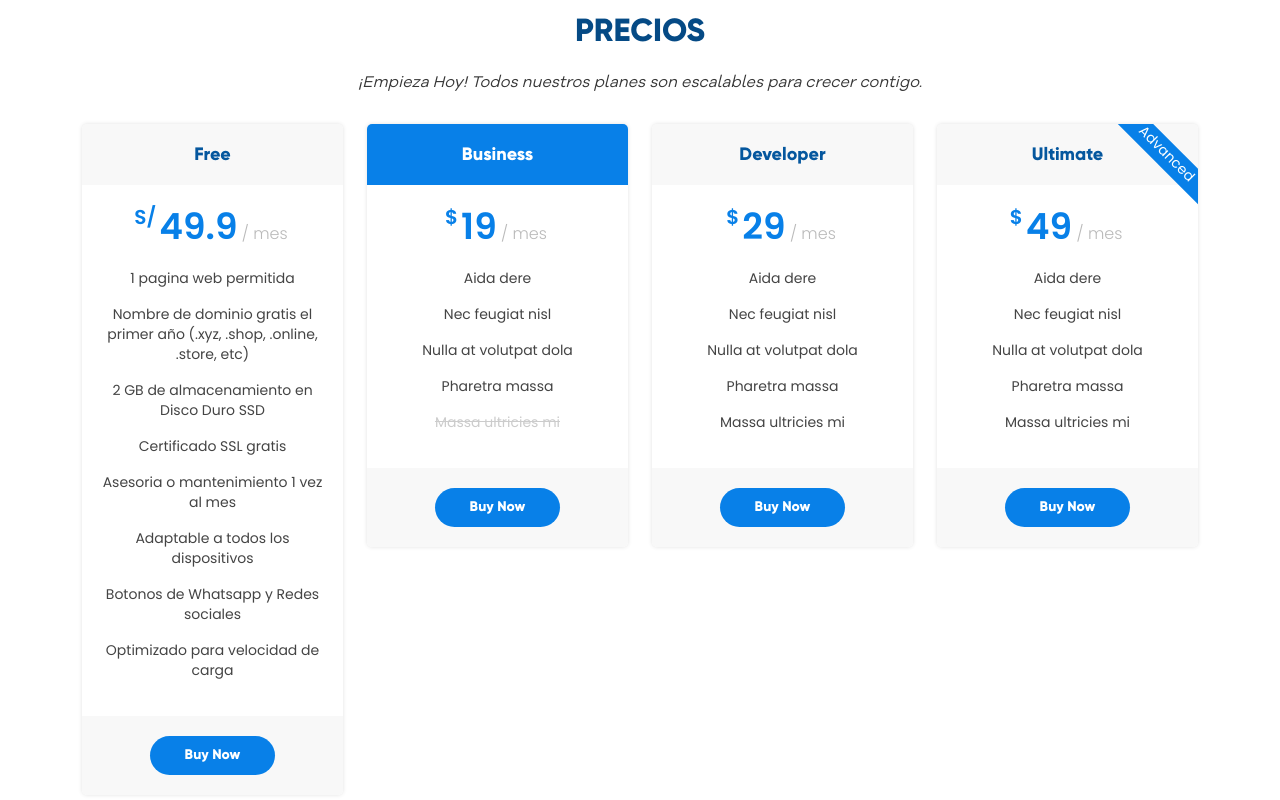
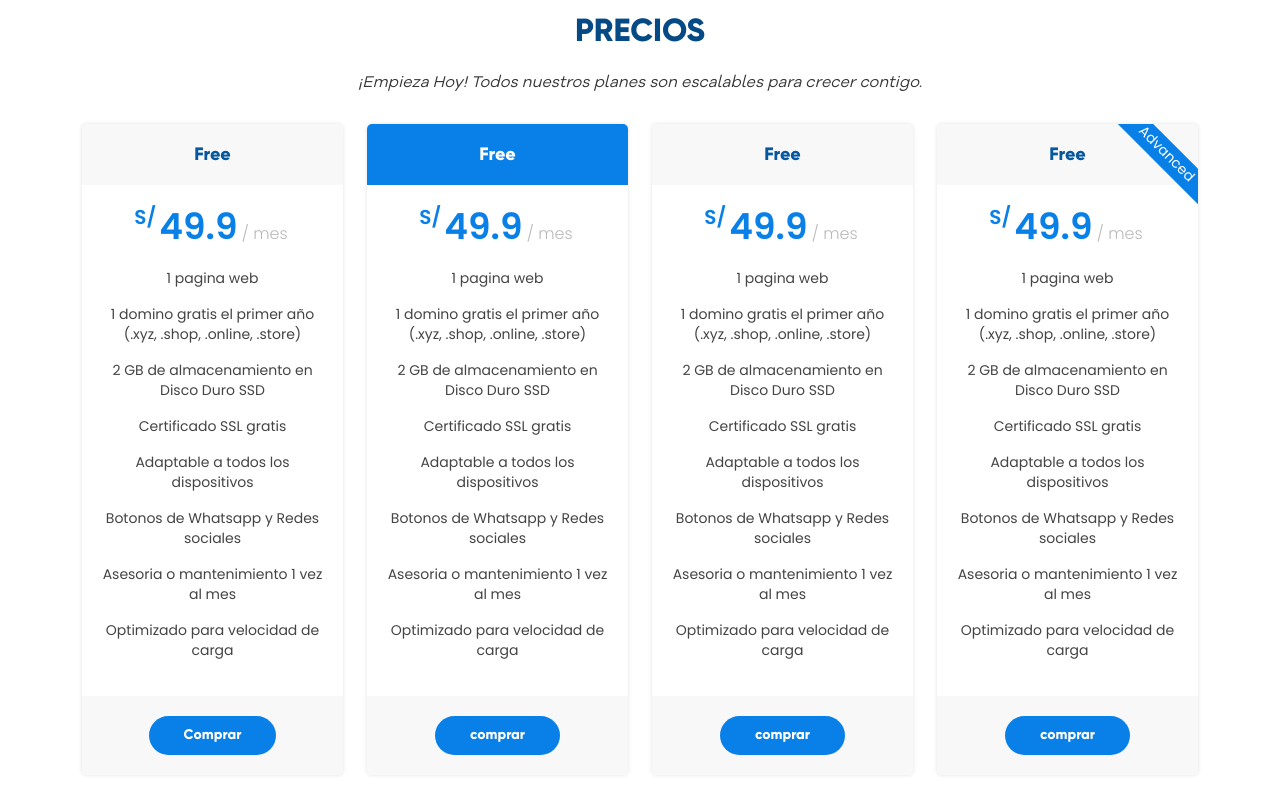
Before and after one commit to BreakCodeCompany/hosting, a plain HTML site: page index.html in a window 1280 px wide. Shown: the part 1740-2540 px from the top of the page. Drawn offline with Linux system fonts and the light colour scheme.

Commit message:
creando dominio

```diff
--- a/index.html
+++ b/index.html
@@ -5,7 +5,7 @@
   <meta charset="utf-8">
   <meta content="width=device-width, initial-scale=1.0" name="viewport">
 
-  <title>Break Code Company</title>
+  <title>breaking Code Company</title>
   <meta content="" name="description">
   <meta content="" name="keywords">
 
@@ -48,7 +48,7 @@
         <a href="#" class="instagram">
           <i class="bx bi-instagram"></i>
         </a>
-        <a href="mailto:breakcodecompany@gmail.com" class="correo">
+        <a href="mailto:breakingcodecompany@gmail.com" class="correo">
           <i class="bx bi-envelope-fill"></i>
         </a>
         <a href="#" class="whatsapp">
@@ -62,7 +62,7 @@
   <header id="header" class="fixed-top d-flex align-items-center ">
     <div class="container d-flex align-items-center justify-content-between">
 
-      <h1 class="logo"><a href="index.html">Break Code Company</a></h1>
+      <h1 class="logo"><a href="index.html">breaking Code Company</a></h1>
       <!-- Uncomment below if you prefer to use an image logo -->
       <!-- <a href=index.html" class="logo"><img src="assets/img/logo.png" alt="" class="img-fluid"></a>-->
 
@@ -193,7 +193,7 @@
               <h4 class="title"><a href="">Equipo especializado</a></h4>
               <p class="justificar">
 
-                Utilizamos tecnologias como HTML5 y CSS para tus sitios web, y las para tus Aplicaciones Web ingramos tecnologias tales como JavaScript y PHP. Todo 100% código.
+                Utilizamos tecnologias como HTML5 y CSS para tus sitios web, y para tus Aplicaciones Web ingramos tecnologias tales como JavaScript y PHP. Todo 100% código.
 
               </p>
             </div>
@@ -631,52 +631,60 @@
               <h3>Free</h3>
               <h4><sup>S/</sup>49.9<span> / mes</span></h4>
               <ul>
-                <li>1 pagina web permitida</li>
-                <li>Nombre de dominio gratis el primer año (.xyz, .shop, .online, .store, etc)</li>
+                <li>1 pagina web</li>
+                <li>1 domino gratis el primer año (.xyz, .shop, .online, .store)</li>
                 <li>2 GB de almacenamiento en Disco Duro SSD</li>
                 <li>Certificado SSL gratis</li>
-                <li>Asesoria o mantenimiento 1 vez al mes</li>
                 <li>Adaptable a todos los dispositivos</li>
                 <li>Botonos de Whatsapp y Redes sociales</li>
+                <li>Asesoria o mantenimiento 1 vez al mes</li>
                 <li>Optimizado para velocidad de carga</li>
 
               </ul>
               <div class="btn-wrap">
-                <a href="#" class="btn-buy">Buy Now</a>
+                <a href="#" class="btn-buy">Comprar</a>
               </div>
             </div>
           </div>
 
           <div class="col-lg-3 col-md-6 mt-4 mt-md-0" data-aos="fade-up" data-aos-delay="200">
             <div class="box featured">
-              <h3>Business</h3>
-              <h4><sup>$</sup>19<span> / mes</span></h4>
+              <h3>Free</h3>
+              <h4><sup>S/</sup>49.9<span> / mes</span></h4>
               <ul>
-                <li>Aida dere</li>
-                <li>Nec feugiat nisl</li>
-                <li>Nulla at volutpat dola</li>
-                <li>Pharetra massa</li>
-                <li class="na">Massa ultricies mi</li>
+                <li>1 pagina web</li>
+                <li>1 domino gratis el primer año (.xyz, .shop, .online, .store)</li>
+                <li>2 GB de almacenamiento en Disco Duro SSD</li>
+                <li>Certificado SSL gratis</li>
+                <li>Adaptable a todos los dispositivos</li>
+                <li>Botonos de Whatsapp y Redes sociales</li>
+                <li>Asesoria o mantenimiento 1 vez al mes</li>
+                <li>Optimizado para velocidad de carga</li>
+
               </ul>
               <div class="btn-wrap">
-                <a href="#" class="btn-buy">Buy Now</a>
+                <a href="#" class="btn-buy">comprar</a>
               </div>
             </div>
           </div>
 
           <div class="col-lg-3 col-md-6 mt-4 mt-lg-0" data-aos="fade-up" data-aos-delay="300">
             <div class="box">
-              <h3>Developer</h3>
-              <h4><sup>$</sup>29<span> / mes</span></h4>
+              <h3>Free</h3>
+              <h4><sup>S/</sup>49.9<span> / mes</span></h4>
               <ul>
-                <li>Aida dere</li>
-                <li>Nec feugiat nisl</li>
-                <li>Nulla at volutpat dola</li>
-                <li>Pharetra massa</li>
-                <li>Massa ultricies mi</li>
+                <li>1 pagina web</li>
+                <li>1 domino gratis el primer año (.xyz, .shop, .online, .store)</li>
+                <li>2 GB de almacenamiento en Disco Duro SSD</li>
+                <li>Certificado SSL gratis</li>
+                <li>Adaptable a todos los dispositivos</li>
+                <li>Botonos de Whatsapp y Redes sociales</li>
+                <li>Asesoria o mantenimiento 1 vez al mes</li>
+                <li>Optimizado para velocidad de carga</li>
+
               </ul>
               <div class="btn-wrap">
-                <a href="#" class="btn-buy">Buy Now</a>
+                <a href="#" class="btn-buy">comprar</a>
               </div>
             </div>
           </div>
@@ -684,17 +692,21 @@
           <div class="col-lg-3 col-md-6 mt-4 mt-lg-0" data-aos="fade-up" data-aos-delay="400">
             <div class="box">
               <span class="advanced">Advanced</span>
-              <h3>Ultimate</h3>
-              <h4><sup>$</sup>49<span> / mes</span></h4>
+              <h3>Free</h3>
+              <h4><sup>S/</sup>49.9<span> / mes</span></h4>
               <ul>
-                <li>Aida dere</li>
-                <li>Nec feugiat nisl</li>
-                <li>Nulla at volutpat dola</li>
-                <li>Pharetra massa</li>
-                <li>Massa ultricies mi</li>
+                <li>1 pagina web</li>
+                <li>1 domino gratis el primer año (.xyz, .shop, .online, .store)</li>
+                <li>2 GB de almacenamiento en Disco Duro SSD</li>
+                <li>Certificado SSL gratis</li>
+                <li>Adaptable a todos los dispositivos</li>
+                <li>Botonos de Whatsapp y Redes sociales</li>
+                <li>Asesoria o mantenimiento 1 vez al mes</li>
+                <li>Optimizado para velocidad de carga</li>
+
               </ul>
               <div class="btn-wrap">
-                <a href="#" class="btn-buy">Buy Now</a>
+                <a href="#" class="btn-buy">comprar</a>
               </div>
             </div>
           </div>
@@ -787,7 +799,7 @@
               <div class="email">
                 <i class="bx bi-envelope"></i>
                 <h4>Email:</h4>
-                <p>breakcodecompany@gmail.com/p>
+                <p>breakingcodecompany@gmail.com/p>
               </div>
 
               <div class="phone">
@@ -885,7 +897,7 @@
 
               Lima - Perú <br><br>
               <strong>Phone: </strong>+51 925 705 427<br>
-              <strong>Email: </strong>breakCodeCompany@gmail.com<br>
+              <strong>Email: </strong>breakingCodeCompany@gmail.com<br>
               <strong>Horario: </strong>Lunes a Viernes, 9am a 6pm<br>
             </p>
 
@@ -893,7 +905,7 @@
 
           <div class="col-lg-3 col-md-6 footer-info">
             <h3>Nosotros</h3>
-            <p class="justificar">Break Code Company es una empresa que cuenta con más de 3 años de experiencia en creacion de sitios web, que brinda los servicios de: diseño, desarrollo y programación de páginas web, tiendas virtuales, catálogos virtuales, implementación de pasarelas de pago online, desarrollo de apps, etc.</p>
+            <p class="justificar">breaking Code Company es una empresa que cuenta con más de 3 años de experiencia en creacion de sitios web, que brinda los servicios de: diseño, desarrollo y programación de páginas web, tiendas virtuales, catálogos virtuales, implementación de pasarelas de pago online, desarrollo de apps, etc.</p>
             <div class="social-links mt-3">
               <a href="#" class="twitter"><i class="bx bxl-twitter"></i></a>
               <a href="#" class="facebook"><i class="bx bxl-facebook"></i></a>
@@ -913,7 +925,7 @@
       </div> -->
       <div class="credits">
 
-        Designed by <a href="https://bootstrapmade.com/">Break Code Company</a>
+        Designed by <a href="https://bootstrapmade.com/">breaking Code Company</a>
       </div>
     </div>
   </footer><!-- End Footer -->
```
